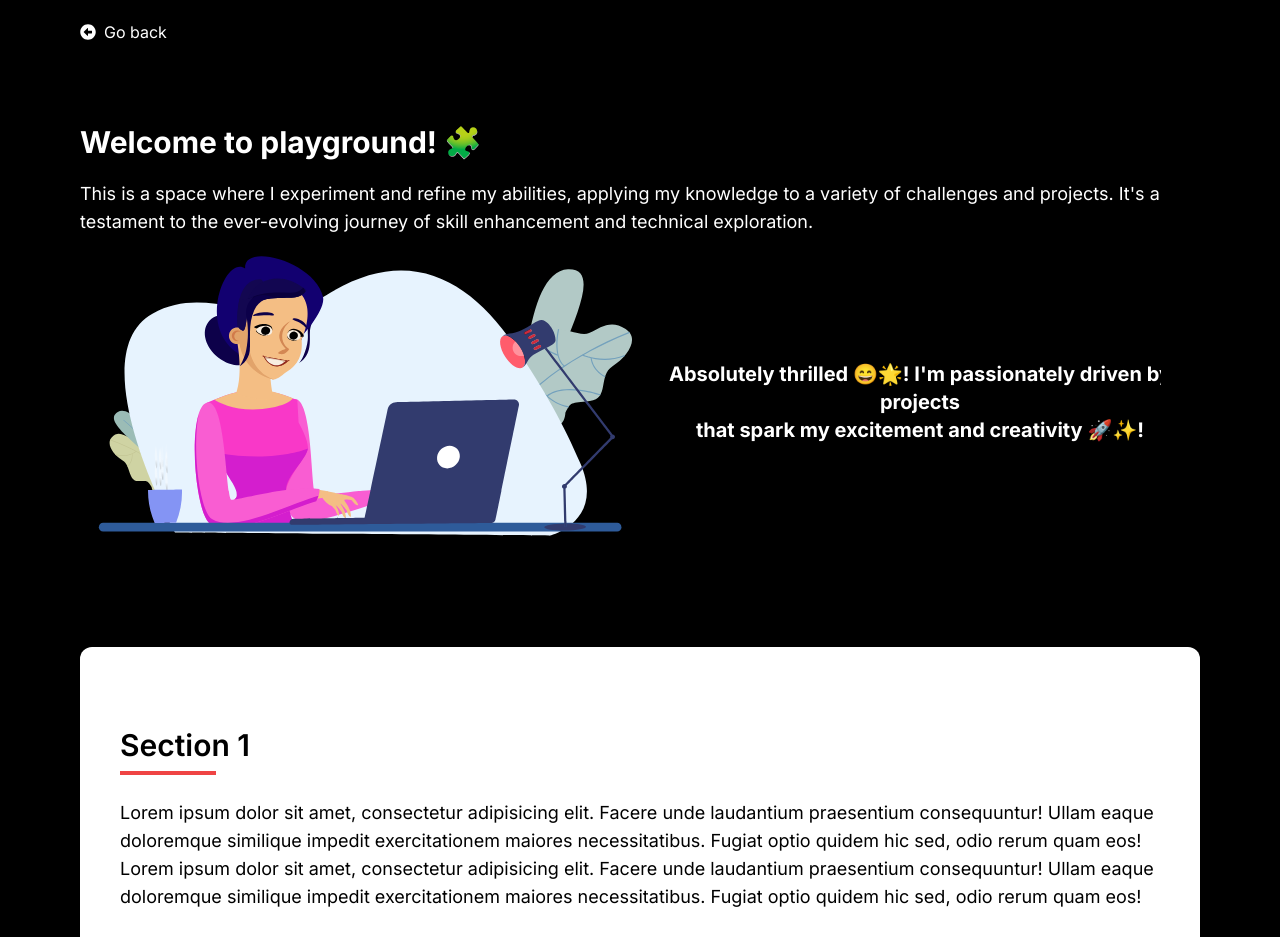
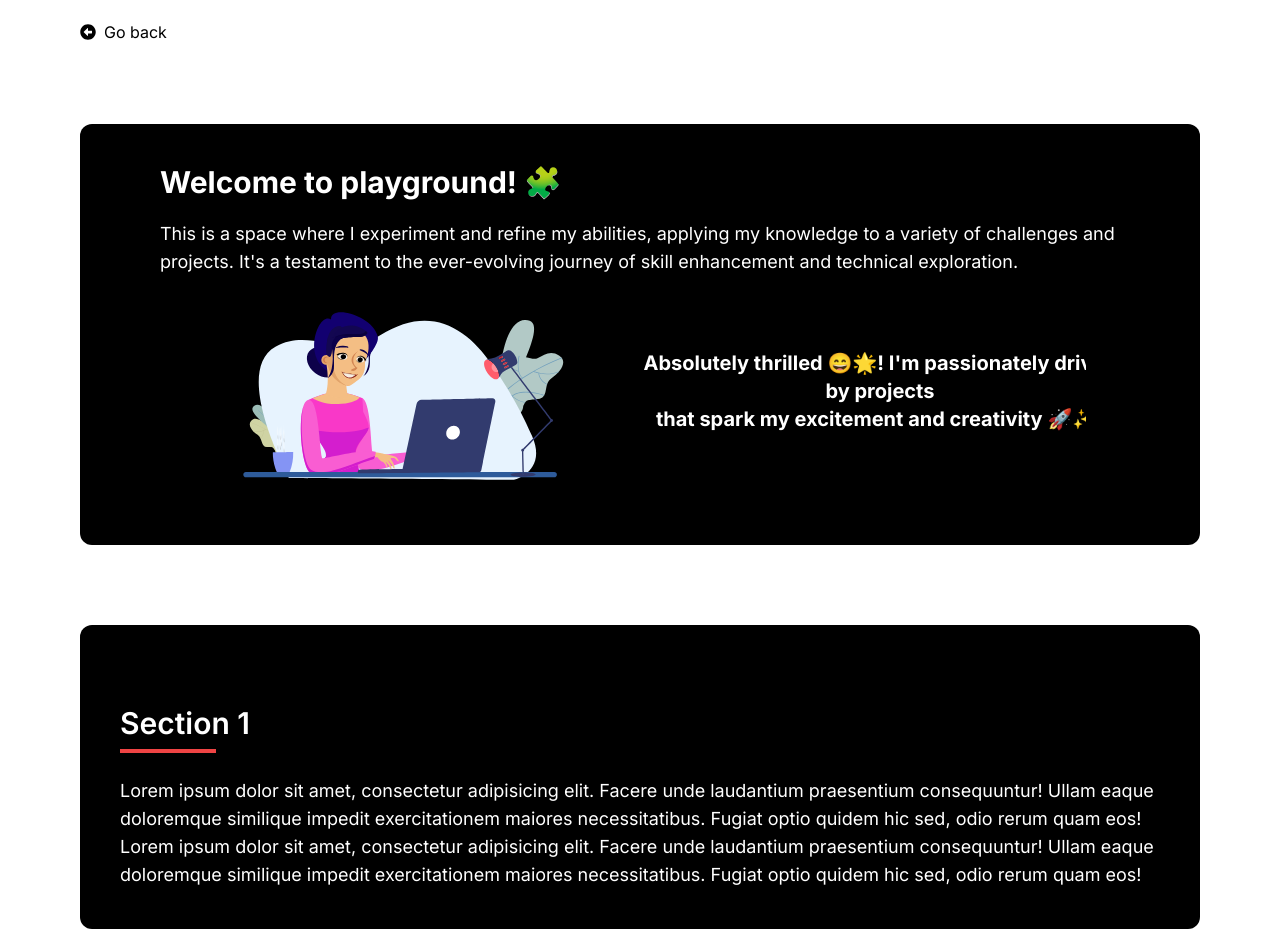
Before and after one commit to SaranyaSkumar/portfolio-ui, a Next.js app: page /playground in a window 1280 px wide. Shown: the part 60-997 px from the top of the page. Built offline with nearby package versions, Linux system fonts and the light colour scheme.

Commit message:
bg updated

```diff
--- a/src/app/globals.css
+++ b/src/app/globals.css
@@ -3,9 +3,9 @@
 @tailwind utilities;
 
 :root {
-  --foreground-rgb: 255, 255, 255;
-  --background-start-rgb: 0, 0, 0;
-  --background-end-rgb: 0, 0, 0;
+  --foreground-rgb: 0, 0, 0;
+  --background-start-rgb: 255, 255, 255;
+  --background-end-rgb: 255, 255, 255;
 }
 
 @media (prefers-color-scheme: dark) {
--- a/src/components/AboutMe.tsx
+++ b/src/components/AboutMe.tsx
@@ -8,7 +8,7 @@ import ServiceCard from './ServiceCard';
 
 const AboutMe = () => {
   return (
-    <div className=" text-gray-800 bg-black text-white">
+    <div className=" text-gray-800">
       <div className="p-10 text-center md:text-left">
         <h1 className="text-3xl font-bold inline-block">About Me</h1>
         <div className="mt-2 mb-6 h-1 w-24 bg-red-500 mx-auto md:mx-0"></div>
--- a/src/components/Experience.tsx
+++ b/src/components/Experience.tsx
@@ -165,7 +165,7 @@ import AboutMe from './AboutMe'
 
 const Experience = () => {
   return (
-    <div className='bg-black rounded-xl shadow-md overflow-hidden'>
+    <div className='rounded-xl shadow-md overflow-hidden'>
     <Header />
     <AboutMe />
     </div>
--- a/src/components/Header.tsx
+++ b/src/components/Header.tsx
@@ -16,13 +16,13 @@ const Header = () => {
       <nav className="flex space-x-6">
         <a
           href="/"
-          className="flex items-center space-x-2 text-white hover:text-white focus:text-white"
+          className="flex items-center space-x-2"
         >
           <FaHome />
           <span>Home</span>
         </a>
         <a href="/playground"
-                  className="flex items-center space-x-2 text-white hover:text-white focus:text-white">
+                  className="flex items-center space-x-2 ">
           <FaCode />
           <span>Playgorund</span>
         </a>
--- a/src/components/Playground1.tsx
+++ b/src/components/Playground1.tsx
@@ -4,7 +4,7 @@ const Playground1 = () => {
   return (
     <>
       <div className=" text-gray-800">
-        <div className="m-20 bg-white text-black p-10 rounded-xl">
+        <div className="m-20 bg-black text-white p-10 rounded-xl">
           <h1 className="text-3xl font-semibold mt-10">Section 1</h1>
           <div className="mt-2 mb-6 h-1 w-24 bg-red-500"></div>
           <p className="text-lg">
--- a/src/components/Playground2.tsx
+++ b/src/components/Playground2.tsx
@@ -4,7 +4,7 @@ const Playground1 = () => {
   return (
     <>
       <div className=" text-gray-800">
-        <div className="m-20 bg-white text-black p-10 rounded-xl">
+        <div className="m-20 bg-black text-white p-10 rounded-xl">
           <h1 className="text-3xl font-semibold mt-10">Section 2</h1>
           <div className="mt-2 mb-6 h-1 w-24 bg-red-500"></div>
           <p className="text-lg">
--- a/src/components/ServiceCard.tsx
+++ b/src/components/ServiceCard.tsx
@@ -39,7 +39,7 @@ const services = [
 // components/ServiceCard.js
 const ServiceCard = () => {
   return (
-    <div className="py-1 bg-black text-white text-center md:text-left">
+    <div className="py-1 text-center md:text-left">
       <h2 className="text-4xl font-bold inline-block">What I Do!</h2>
       <div className="mt-2 mb-6 h-1 w-32 bg-red-500 mb-10 mx-auto md:mx-0"></div>
       <div className="max-w-4xl mx-auto grid grid-cols-1 sm:grid-cols-2 gap-8">
--- a/src/components/WelcomePlayground.tsx
+++ b/src/components/WelcomePlayground.tsx
@@ -7,9 +7,9 @@ import Lottie from "lottie-react";
 const WelcomePlayground = () => {
   return (
     <>
-      <div className="text-gray-800 bg-black text-white">
+      <div>
         <BackButton />
-        <div className="px-4 md:px-20">
+        <div className="px-4 md:px-20 m-20 bg-black text-white p-10 rounded-xl">
           <h1 className="text-3xl font-bold">Welcome to playground! 🧩</h1>
           <p className="text-lg pt-5">
             This is a space where I experiment and refine my abilities, applying
@@ -18,21 +18,21 @@ const WelcomePlayground = () => {
             technical exploration.{" "}
           </p>
           <div className="flex flex-col md:flex-row items-center">
-            <div className="text-6xl text-purple-500 mb-4 md:w-1/2 flex justify-center items-center">
+            <div className="text-6xl text-purple-500 mb-4 md:w-1/2 flex justify-center items-center mt-6">
               <Lottie
                 animationData={profile}
-                style={{ width: "100%", height: "auto" }}
+                style={{ width: "70%", height: "auto" }}
               />
             </div>
             <div className="md:w-1/2 flex justify-center items-center">
               <div className="overflow-hidden text-center">
                 <h1 className="text-xl font-bold typing-animation">
-     {`Absolutely thrilled 😄🌟! I'm passionately driven by projects `}<br />
+                  {`Absolutely thrilled 😄🌟! I'm passionately driven by projects `}
+                  <br />
                   {` that spark my excitement and creativity 🚀✨!`}
                 </h1>
               </div>
             </div>
-
           </div>
         </div>
       </div>
```
Lines whose indentation alone changed are shown as unchanged.
